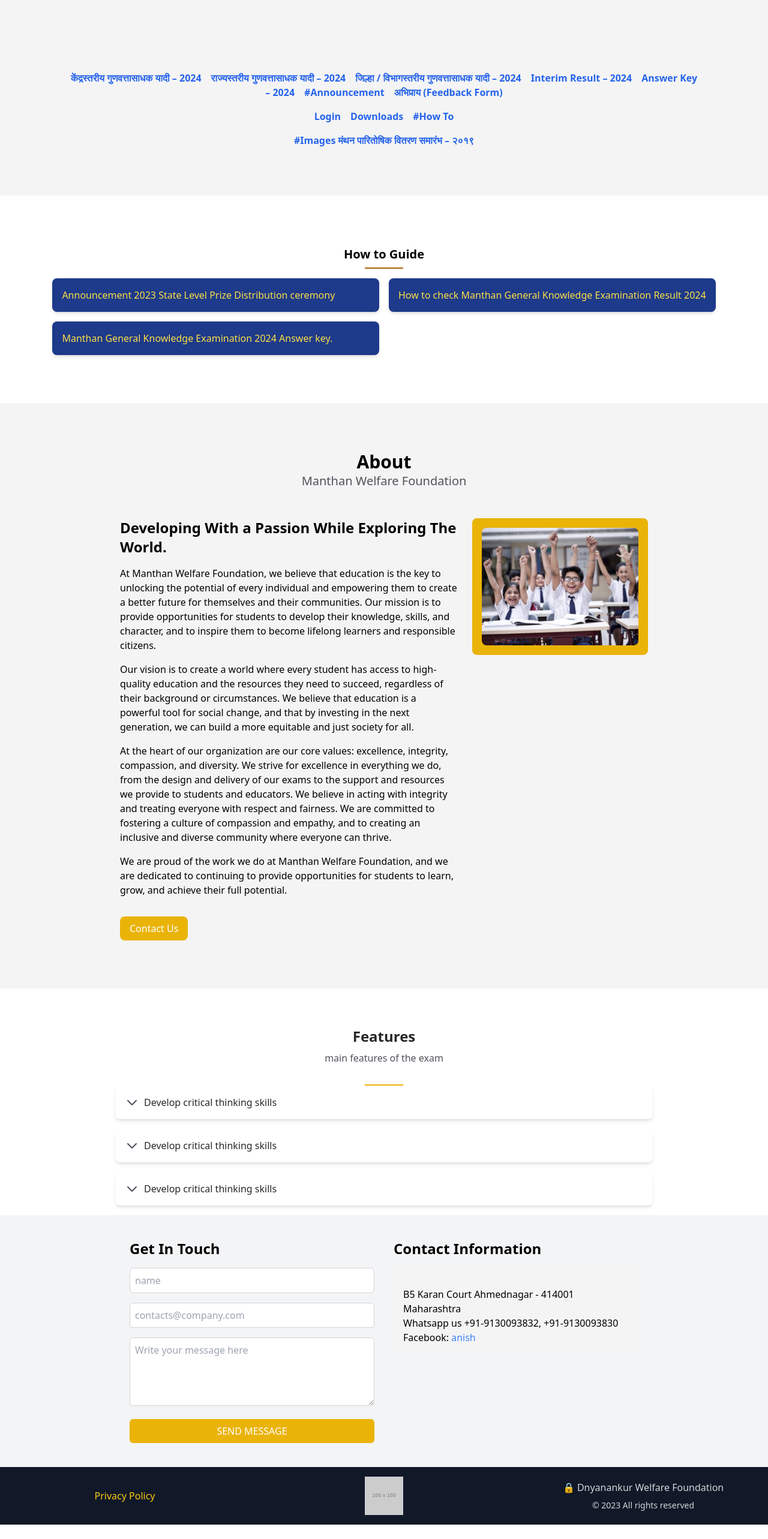
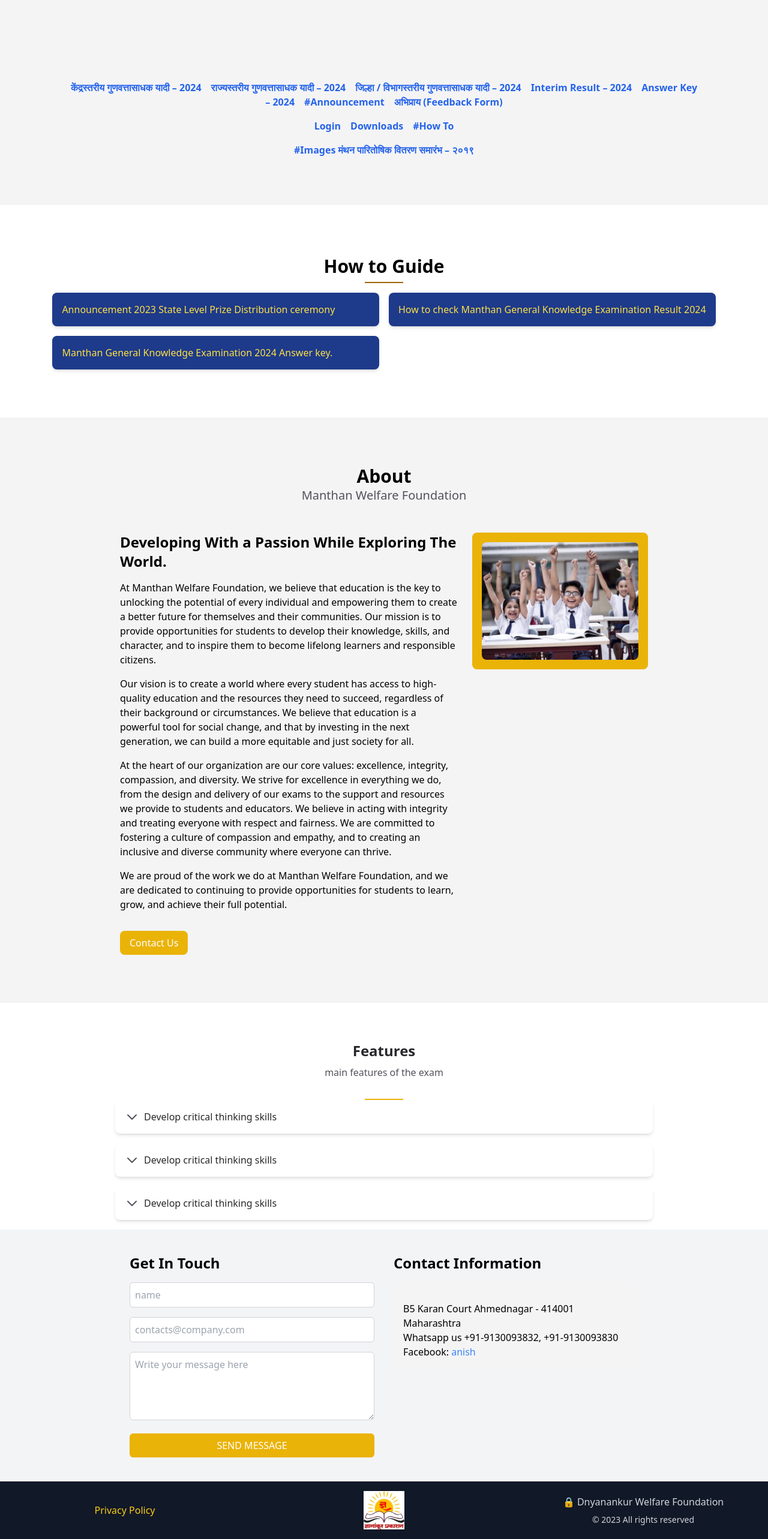
Before and after one commit to Anishwanare/sontakkesir_frontend, a React (Vite) app: page / in a window 1280 px wide. Shown: the part 634-3200 px from the top of the page at 60% size. Before the commit the page ends 3176 px from the top, so only its background shows below. Built offline with nearby package versions, Linux system fonts and the light colour scheme.

Commit message:
Registration for student and school

```diff
--- a/src/Components/About.jsx
+++ b/src/Components/About.jsx
@@ -44,7 +44,7 @@
               we are dedicated to continuing to provide opportunities for
               students to learn, grow, and achieve their full potential.
             </p>
-            <button className="bg-yellow-500 text-white py-2 px-4 rounded-lg mt-4">
+            <button className="bg-yellow-500 hover:bg-yellow-400 text-white py-2 px-4 rounded-lg mt-4">
               Contact Us
             </button>
           </div>
--- a/src/Components/Contact.jsx
+++ b/src/Components/Contact.jsx
@@ -39,9 +39,12 @@
       setMessage("");
     } catch (error) {
       console.error("Error:", error);
-      // toast.error("Failed to send message. Please try again later.");
+      toast.error("Failed to send message. Please try again later.");
     } finally {
       setLoading(false);
+      setName("");
+      setEmail("");
+      setMessage("");
     }
   };
   return (
--- a/src/Components/Footer.jsx
+++ b/src/Components/Footer.jsx
@@ -6,14 +6,14 @@
       <div className="container mx-auto grid grid-cols-1 md:grid-cols-3 gap-4">
         {/* Privacy Policy Section */}
         <div className="flex justify-center items-center">
-          <a href="#" className="text-yellow-400 hover:text-yellow-300">
+          <a href="" className="text-yellow-400 hover:text-yellow-300">
             Privacy Policy
           </a>
         </div>
 
         {/* Logo Section */}
         <div className="flex justify-center items-center">
-          <img src="https://placehold.co/100x100" alt="Logo" className="h-16" />
+          <img src="/logo.jpeg" alt="Logo" className="h-16" />
         </div>
 
         {/* Copyright Section */}
--- a/src/Components/Guide.jsx
+++ b/src/Components/Guide.jsx
@@ -5,7 +5,7 @@
     <>
       <div className="flex flex-col items-center space-y-4 py-20 px-10">
         <div className="text-center">
-          <h2 className="text-xl font-bold  inline-block px-2 py-1">
+          <h2 className="text-3xl font-bold  inline-block px-2 py-1">
             How to Guide
           </h2>
           <hr className="border-t-2 border-yellow-700 mt-1 w-16 mx-auto" />
--- a/src/Components/Header.jsx
+++ b/src/Components/Header.jsx
@@ -26,7 +26,7 @@
     <header className="bg-white shadow relative ">
       <div className="container mx-auto px-4 py-6 flex justify-between items-center">
         <Link to={"/"}>
-          <img src="/logo.jpeg" alt="Logo" className="h-10" />
+          <img src="/logo.jpeg" alt="Logo" className="h-14" />
         </Link>
         <button onClick={handleMenu} className="lg:hidden">
           {menu ? <CloseIcon /> : <MenuIcon />}
```
Also changed, not shown: 1 other file (tests, documents, lock files or other folders).
